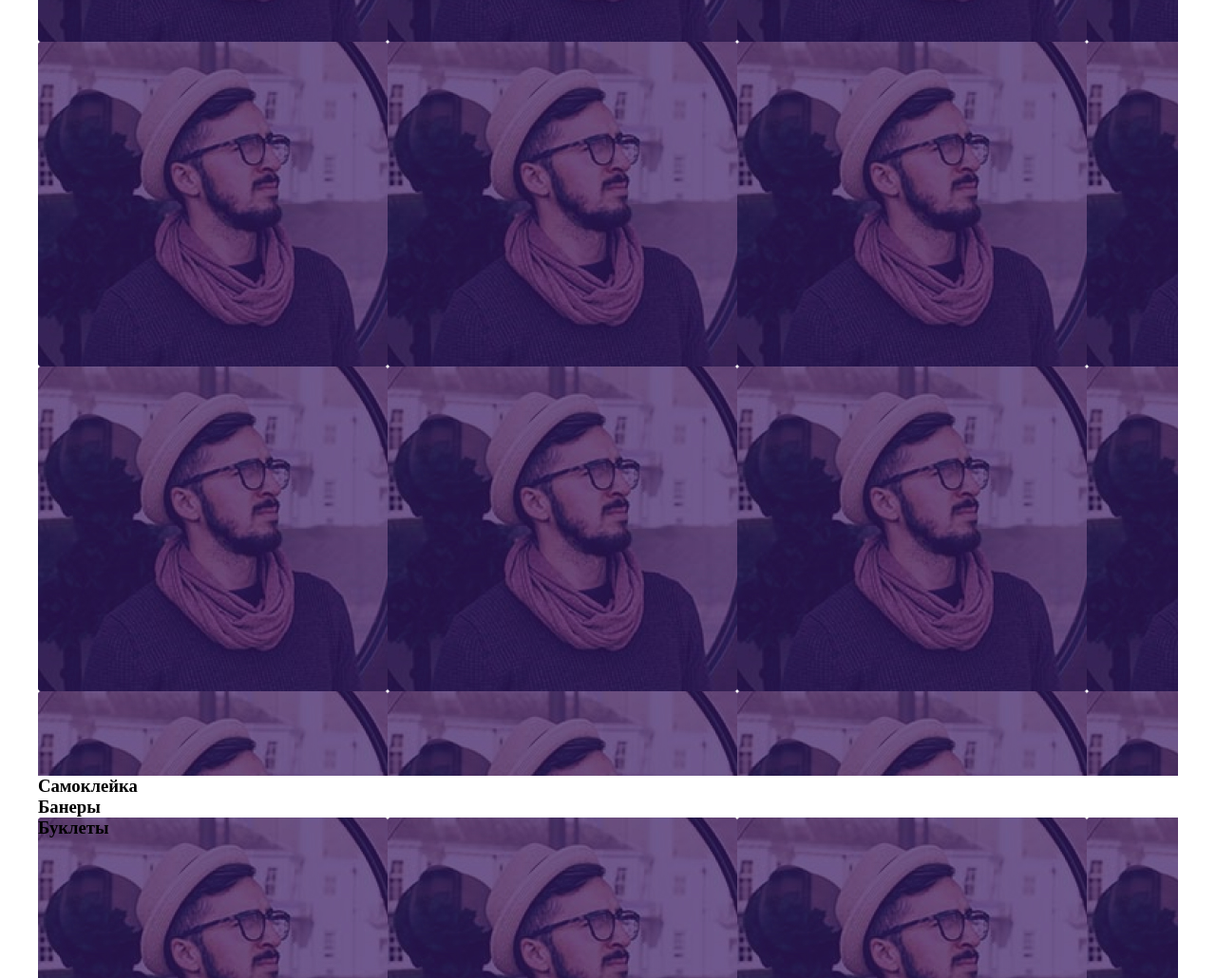
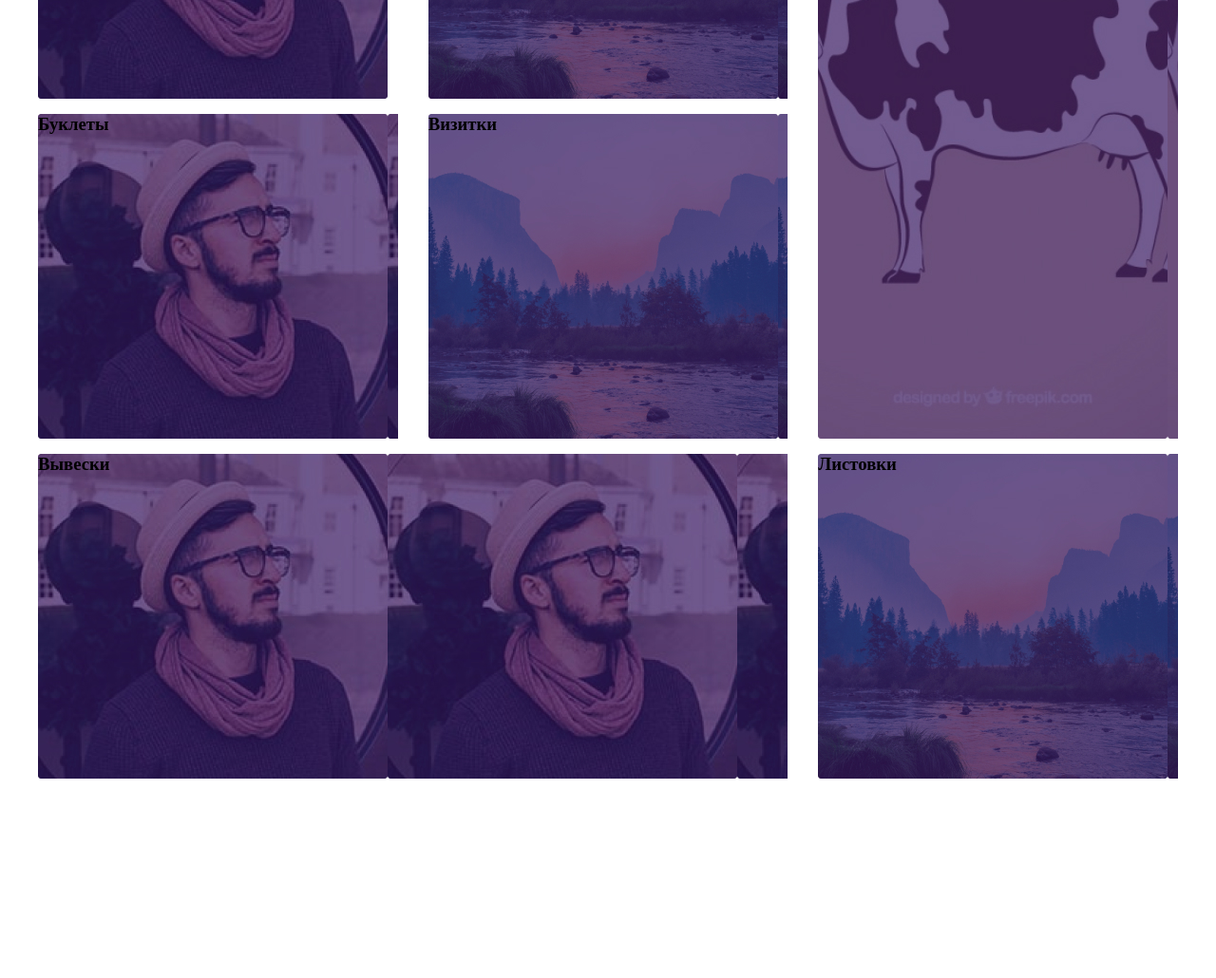
Before and after one commit to azsheishenov/Armada, a plain HTML site: page service.html in a window 1280 px wide. Shown: the part 480-1510 px from the top of the page at 95% size. After the commit the page ends 1300 px from the top, so only its background shows below. Drawn offline with Linux system fonts and the light colour scheme.

Commit message:
grid block is done

```diff
--- a/css/service.css
+++ b/css/service.css
@@ -6,13 +6,62 @@ section {
     font-size: 48px;
     font-weight: 400;
     text-align: center;
+    margin-bottom: 60px;
 }
 
 .services__wrapper {
     display: grid;
+    grid-template-columns: repeat(3, 1fr);
+    grid-template-rows: repeat(3, 1fr);
+    column-gap: 32px;
+    row-gap: 16px;
+}
+
+.item-1 {
+    width: 368px;
+    height: 342px;
+    grid-column: 1/2;
+    grid-row: 1/2;
+}
+
+.item-2 {
+    grid-column: 2/3;
+    grid-row: 1/2;
+}
+
+.item-3 {
+    grid-column: 3/4;
+    grid-row: 1/3;
+}
+
+.item-4 {
+    grid-column: 1/2;
+    grid-row: 2/3;
+}
+
+.item-5 {
+    grid-column: 2/3;
+    grid-row: 2/3;
+}
+
+.item-6 {
+    grid-column: 1/3;
+    grid-row: 3/4;
+}
+
+.item-7 {
+    grid-column: 3/4;
+    grid-row: 3/4;
 }
 
 .services__block-1 {
     background-image: url('../images/service-block-1.jpg');
-    aspect-ratio: 368/342;
 }
+
+.services__block-2 {
+    background-image: url('../images/service-block-2.jpg');
+}
+
+.services__block-3 {
+    background-image: url('../images/service-block-3.jpg');
+}
--- a/service.html
+++ b/service.html
@@ -40,25 +40,25 @@
                 <h1 class="section-title">Наши услуги</h1>
 
                 <div class="services__wrapper">
-                    <div class="services__block-1">
+                    <div class="services__block-1 item-1">
                         <h3>Монтажная установка</h3>
                     </div>
-                    <div class="services__block-2">
+                    <div class="services__block-2 item-2">
                         <h3>Самоклейка</h3>
                     </div>
-                    <div class="services__block-3">
+                    <div class="services__block-3 item-3">
                         <h3>Банеры</h3>
                     </div>
-                    <div class="services__block-1">
+                    <div class="services__block-1 item-4">
                         <h3>Буклеты</h3>
                     </div>
-                    <div class="services__block-2">
+                    <div class="services__block-2 item-5">
                         <h3>Визитки</h3>
                     </div>
-                    <div class="services__block-1">
+                    <div class="services__block-1 item-6">
                         <h3>Вывески</h3>
                     </div>
-                    <div class="services__block-2">
+                    <div class="services__block-2 item-7">
                         <h3>Листовки</h3>
                     </div>
                 </div>
```
